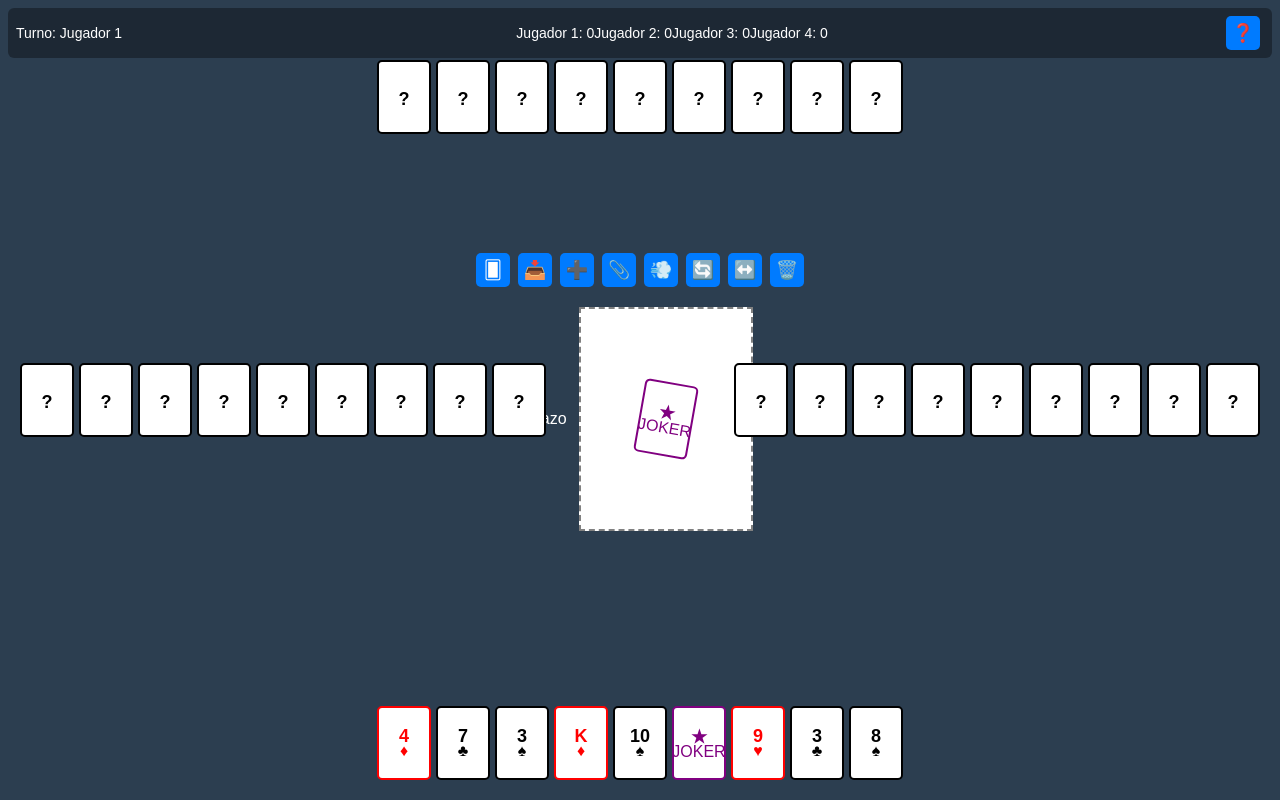
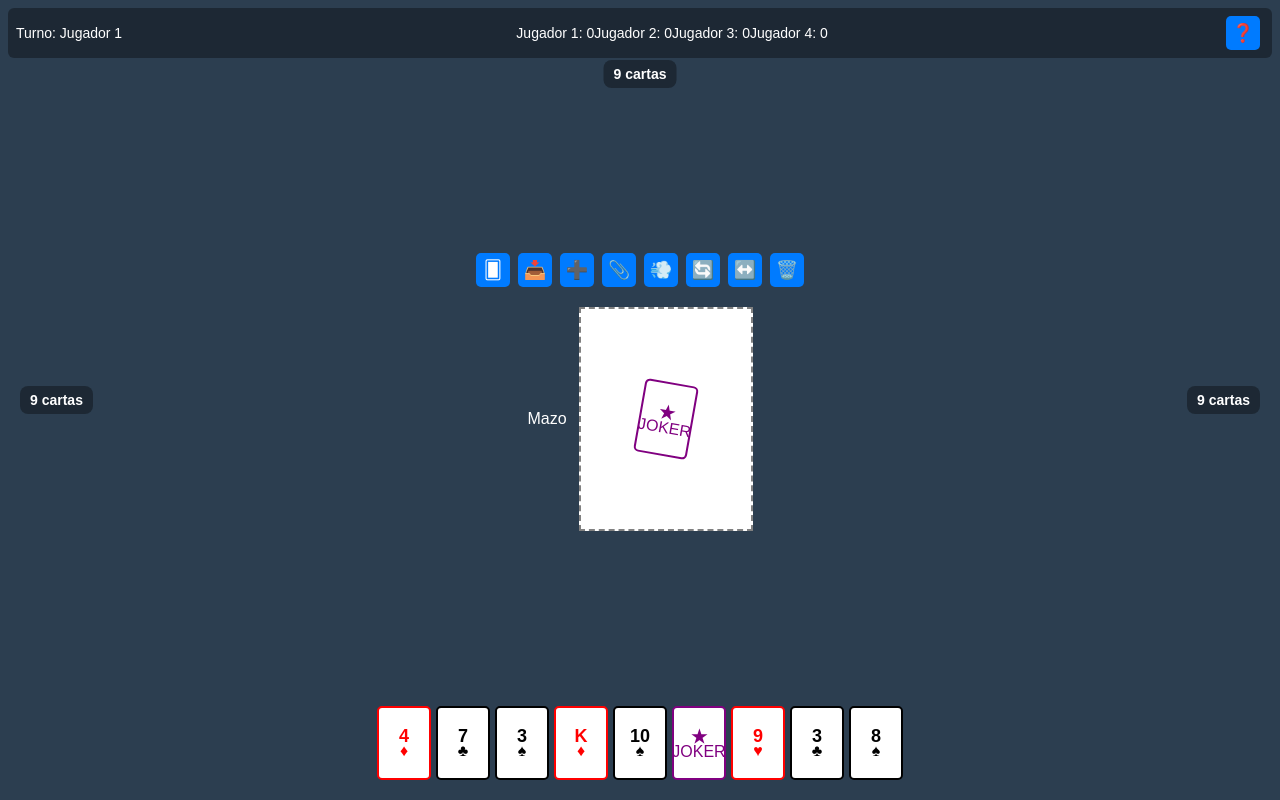
Before and after one commit to martinfrangul/lobaGame, a React (Vite) app: page / in a window 1280 px wide. Both pictures are taken after a click on the button "Iniciar partida". Built offline with nearby package versions, Linux system fonts and the light colour scheme.

Commit message:
feat(ui): rivales como contador de cartas para ganar espacio

```diff
--- a/src/components/GameTable.jsx
+++ b/src/components/GameTable.jsx
@@ -905,17 +905,17 @@ const GameTable = () => {
             {players[1].name} — {players[1].points} pts
             {players[1].eliminated ? " (eliminado)" : ""}
           </h3>
+          {currentTurn === 1 ? (
             <PlayerHand
               cards={players[1].hand}
-            selectedCards={currentTurn === 1 ? selectedCards : []}
-            onCardSelect={currentTurn === 1 ? handleCardSelect : undefined}
-            isFaceDown={currentTurn !== 1}
-            soparableIds={
-              currentTurn === 1
-                ? (players[1]?.hand || []).filter(isSoparable).map((c) => c.id)
-                : []
-            }
+              selectedCards={selectedCards}
+              onCardSelect={handleCardSelect}
+              isFaceDown={false}
+              soparableIds={(players[1]?.hand || []).filter(isSoparable).map((c) => c.id)}
             />
+          ) : (
+            <div className="hand-count">{players[1].hand.length} cartas</div>
+          )}
         </section>
 
         <section className="table-area">
@@ -957,17 +957,17 @@ const GameTable = () => {
         </section>
 
         <section className="player-area-bottom">
+          {currentTurn === 0 ? (
             <PlayerHand
               cards={players[0].hand}
-            selectedCards={currentTurn === 0 ? selectedCards : []}
-            onCardSelect={currentTurn === 0 ? handleCardSelect : undefined}
-            isFaceDown={currentTurn !== 0}
-            soparableIds={
-              currentTurn === 0
-                ? (players[0]?.hand || []).filter(isSoparable).map((c) => c.id)
-                : []
-            }
+              selectedCards={selectedCards}
+              onCardSelect={handleCardSelect}
+              isFaceDown={false}
+              soparableIds={(players[0]?.hand || []).filter(isSoparable).map((c) => c.id)}
             />
+          ) : (
+            <div className="hand-count">{players[0].hand.length} cartas</div>
+          )}
 
           <div className="actions">
             <button
@@ -1131,19 +1131,17 @@ const GameTable = () => {
               : "player-left"
           }`}
         >
+          {currentTurn === index ? (
             <PlayerHand
               cards={player.hand}
-            selectedCards={currentTurn === index ? selectedCards : []}
-            onCardSelect={currentTurn === index ? handleCardSelect : undefined}
-            isFaceDown={currentTurn !== index}
-            soparableIds={
-              currentTurn === index
-                ? (players[index]?.hand || [])
-                    .filter(isSoparable)
-                    .map((c) => c.id)
-                : []
-            }
+              selectedCards={selectedCards}
+              onCardSelect={handleCardSelect}
+              isFaceDown={false}
+              soparableIds={(players[index]?.hand || []).filter(isSoparable).map((c) => c.id)}
             />
+          ) : (
+            <div className="hand-count">{player.hand.length} cartas</div>
+          )}
         </div>
       ))}
 
--- a/src/styles/styles.css
+++ b/src/styles/styles.css
@@ -88,6 +88,15 @@ body {
 
 .combination .card .rank { font-size: 14px; }
 .combination .card .suit { font-size: 12px; }
+
+/* Contador de cartas (rivales) */
+.hand-count {
+  padding: 6px 10px;
+  border-radius: 8px;
+  background: rgba(0, 0, 0, 0.35);
+  font-size: 14px;
+  font-weight: bold;
+}
 
 
 /* Pozo de descartes */
```
Lines whose indentation alone changed are shown as unchanged.
